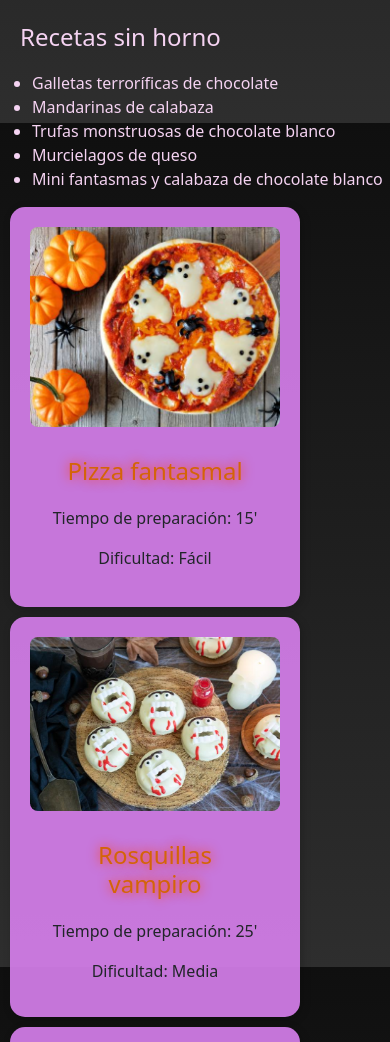
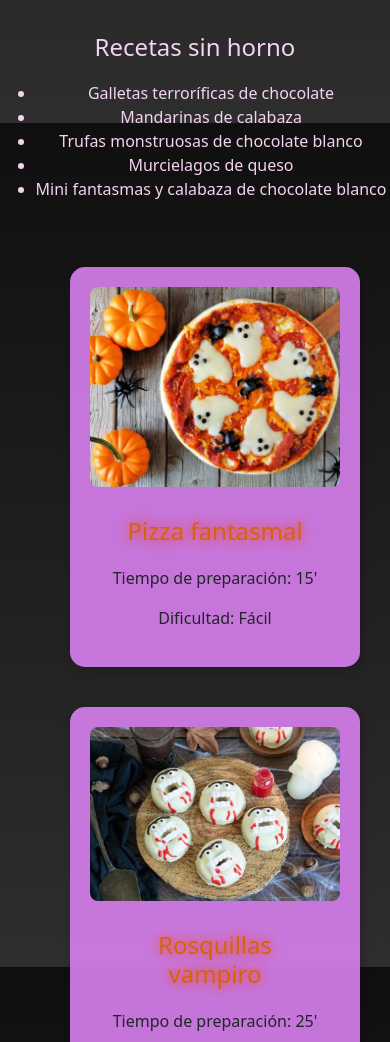
Before and after one commit to noah-lex/Escalofrios, a plain HTML site: page pages/recetario.html in a window 390 px wide. Shown: the part 721-1763 px from the top of the page. Drawn offline with nearby package versions, Linux system fonts and the light colour scheme; a web font is replaced by a local one.

Commit message:
correcciones

```diff
--- a/sass/_componentes.scss
+++ b/sass/_componentes.scss
@@ -22,6 +22,7 @@ form {
     justify-content: center;
     flex-wrap: wrap;
     gap: 20px;
+    overflow: hidden;
 }
 
 .card {
@@ -34,6 +35,7 @@ form {
     text-align: center;
     transition: transform 0.3s ease-in-out, box-shadow 0.3s ease-in-out;
     box-shadow: 2px 2px 10px rgba(0, 0, 0, 0.2);
+    overflow: hidden;
 }
 
 .card:hover {
@@ -46,6 +48,24 @@ form {
     height: 200px;
     border-radius: 8px;
     object-fit: cover;
+}
+
+.contenedor-recetas {
+    display: flex;
+    justify-content: space-between; /* Separa los elementos a los extremos */
+    align-items: flex-start; /* Alinea el contenido arriba */
+    gap: 20px; /* Espaciado entre las listas y las recetas */
+}
+
+.recetas {
+    display: grid;
+    grid-template-columns: repeat(2, 1fr);
+    gap: 20px;
+    justify-content: end;
+    max-width: 600px;
+    margin-left: auto;
+    margin-right: 20px;
+    padding: 20px;
 }
 
 section div img {
--- a/sass/_footer.scss
+++ b/sass/_footer.scss
@@ -4,6 +4,7 @@
     padding: 10px 0;
     text-align: center;
     position: relative;
+    margin-top: auto;
 }
 
 .footer h3 {
--- a/sass/_home.scss
+++ b/sass/_home.scss
@@ -3,6 +3,7 @@
     color: rgb(255, 102, 0);
     text-shadow: 2px 2px 8px black;
     font-size: 2rem;
+    margin: 30px;
 }
 
 .pinicio{
@@ -13,4 +14,5 @@
     font-size: 2.3rem;
     line-height: 1.5;
     text-shadow: 1px 1px 5px rgba(0, 0, 0, 0.5);
+    margin: 20px;
 }
--- a/sass/_layout.scss
+++ b/sass/_layout.scss
@@ -7,4 +7,5 @@
 body {
     background: linear-gradient(to bottom, #0f0f0f, #2e2e2e);
     background-attachment: fixed;
+    overflow-x: hidden;
 }
--- a/sass/_mq.scss
+++ b/sass/_mq.scss
@@ -23,13 +23,19 @@
     }
 }
 
-@media (max-width: 767px) {
+@media (max-width: 768px) {
     .recetas {
         grid-template-columns: 1fr;
+        justify-content: center;
+        max-width: 100%;
+        margin-right: 0;
     }
 }
 
-#rec {
-    width: 290px;
-    height: 400px;
+@media (max-width: 768px) {
+    .contenedor-recetas {
+        flex-direction: column;
+        align-items: center;
+        text-align: center;
+    }
 }
--- a/sass/_recetario.scss
+++ b/sass/_recetario.scss
@@ -6,3 +6,12 @@ section h2 {
     color: rgb(245, 211, 242);
     padding: 20px 10px 10px;
 }
+
+#rec {
+    width: 290px;
+    height: 400px;
+}
+
+.card#rec {
+    text-align: center;
+}
--- a/sass/_tipografias.scss
+++ b/sass/_tipografias.scss
@@ -33,6 +33,7 @@ h2:hover {
 h3 {
     color: aliceblue;
 }
+
 #card-creac {
     width: 280px;
 }
```
Also changed, not shown: css/style.css, sass/_relatos.scss (line endings or trailing spaces), sass/_variables.scss (line endings or trailing spaces), 1 other file.
